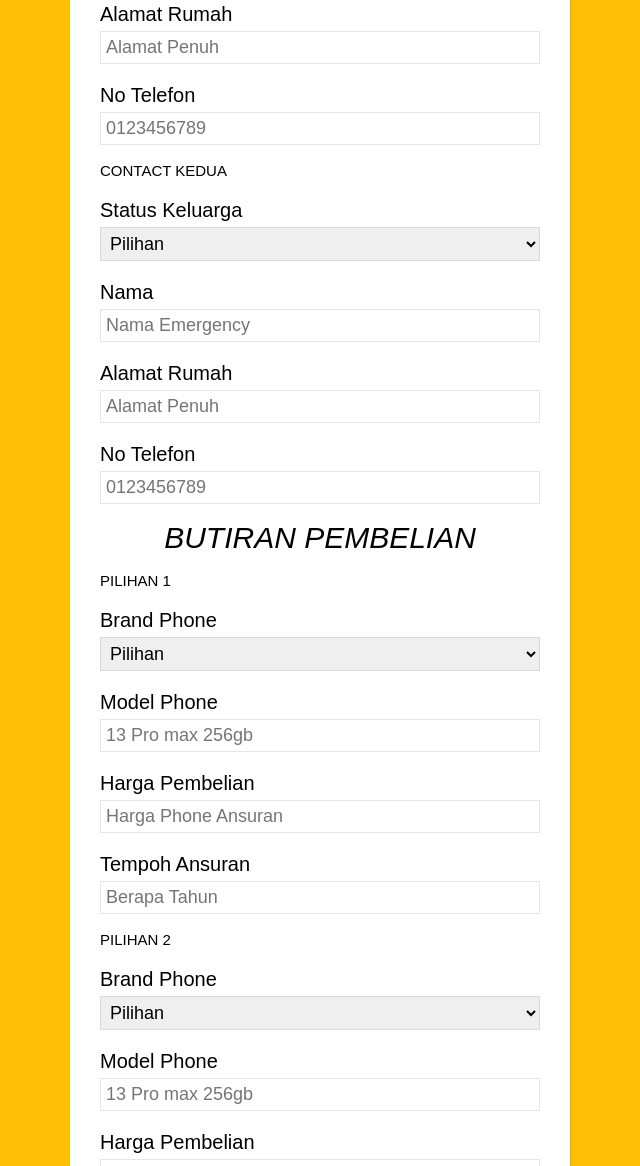
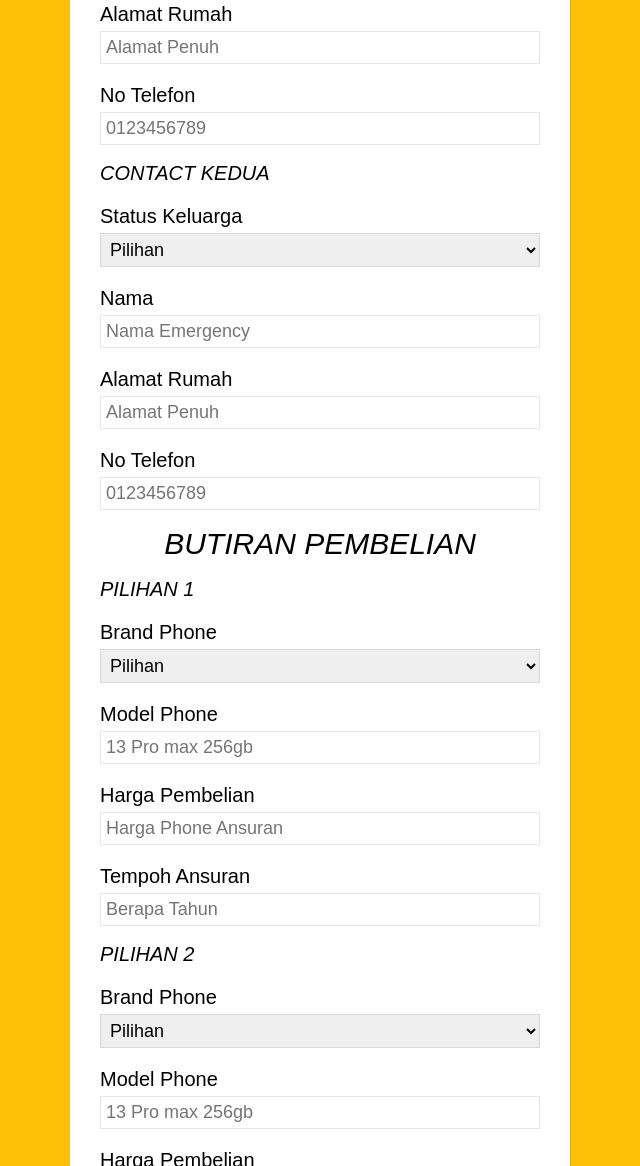
Before and after one commit to Senseiempire/Senseiempire.github.io, a plain HTML site: page index.html in a window 1280 px wide. Shown: the part 2133-3299 px from the top of the page, without its empty margins (320-960 px from the left). Drawn offline with Linux system fonts and the light colour scheme.

Commit message:
update file

```diff
--- a/index.html
+++ b/index.html
@@ -173,7 +173,7 @@
             </div>
             <BR>
 
-            <header>
+            <header class="catagori2">
                 CONTACT KEDUA
             </header>
             <div class="form-group">
@@ -209,7 +209,7 @@
             </header>
             <BR>
 
-            <header>
+            <header class="catagori2">
                 PILIHAN 1
             </header>
             <div class="form-group">
@@ -238,7 +238,7 @@
                 <input type="text" id="tempoh ansuran" name="Tempoh Ansuran" placeholder="Berapa Tahun">
             </div>
             <BR>
-            <header>
+            <header class="catagori2">
                 PILIHAN 2
             </header>
             <div class="form-group">
```
